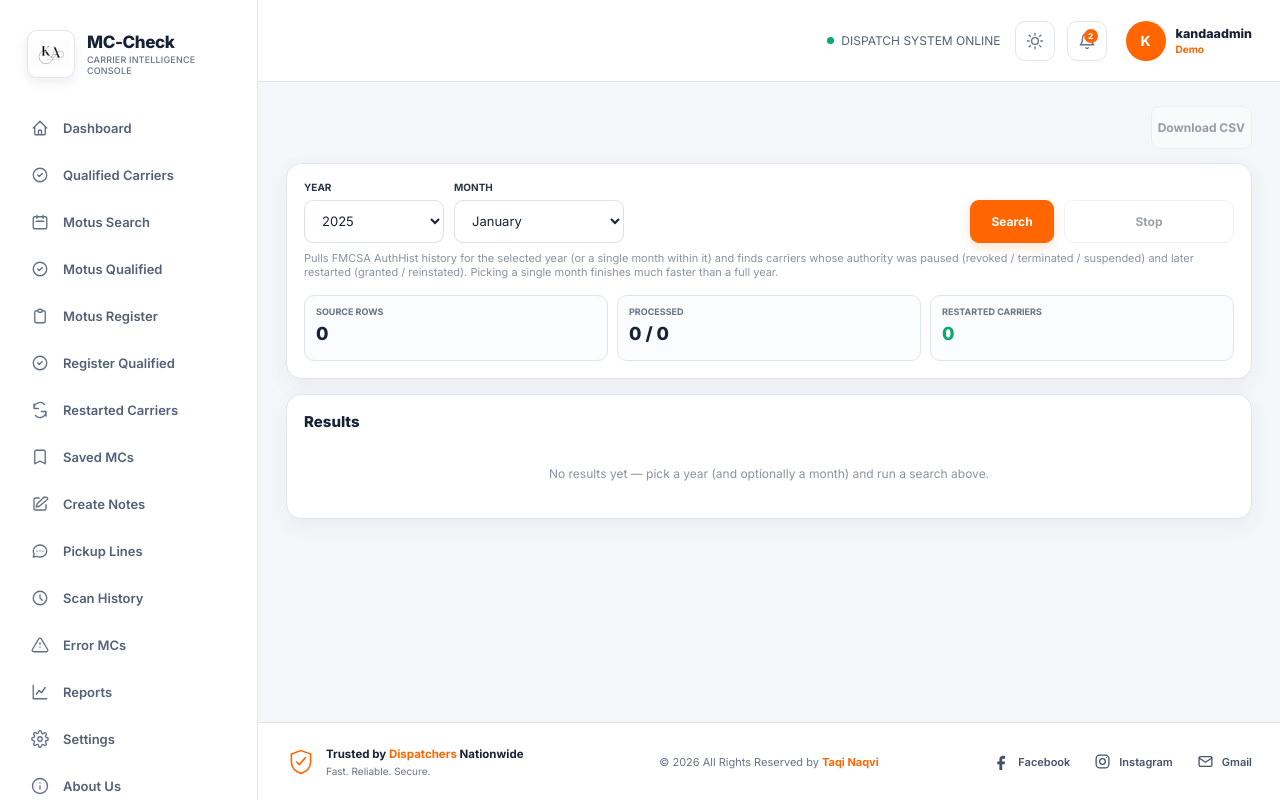
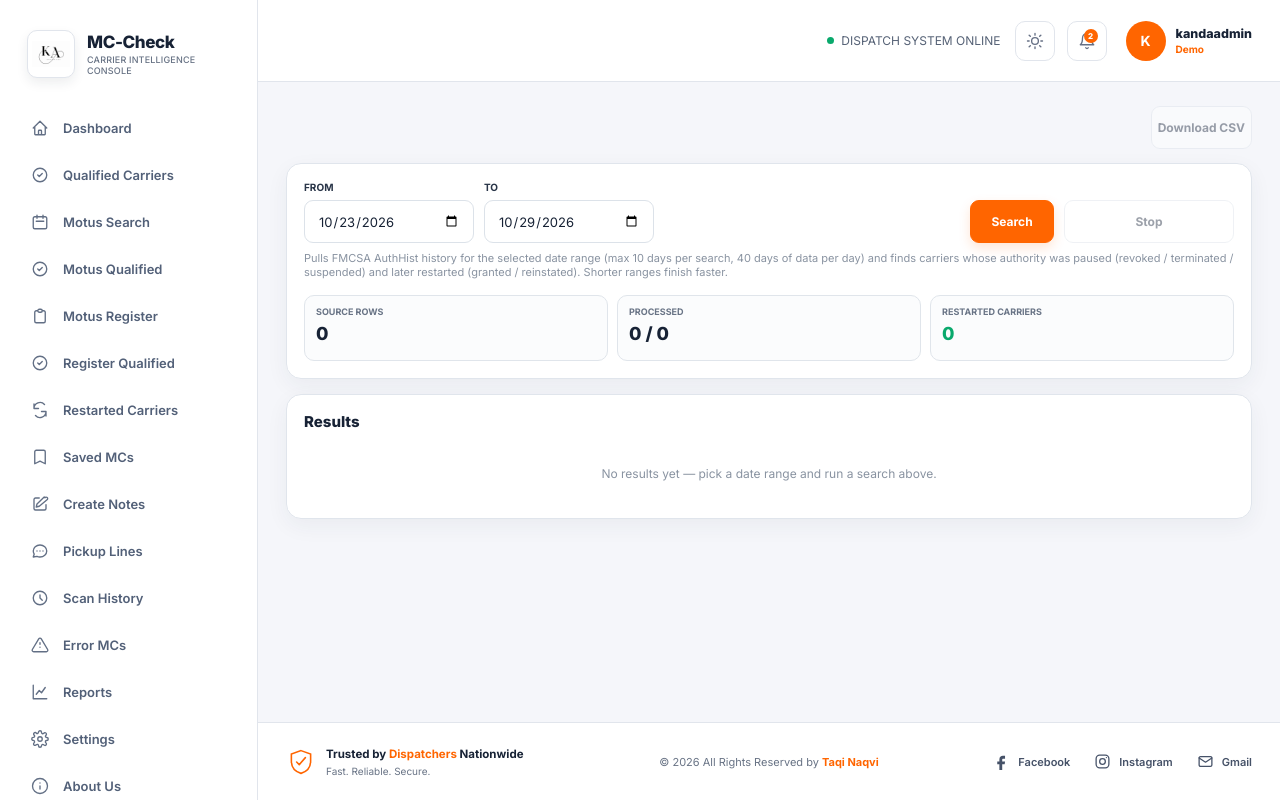
Before and after one commit to taqinaqvi072/mc-check, a Flask app: template templates/restarted_search.html in a window 1280 px wide. Run offline with Flask 3, Linux system fonts and the light colour scheme; the template is opened without the code that fills it, so the values that code supplies are empty; parts of the project's set-up code (start-up, migrations or seed data) failed here and were passed over; some libraries are stand-ins or nearby versions.

Commit message:
Update restarted_search.html

```diff
--- a/templates/restarted_search.html
+++ b/templates/restarted_search.html
@@ -9,7 +9,7 @@
 
 .scan-controls-restart {
   display: grid;
-  grid-template-columns: 140px 170px 1fr 84px 170px;
+  grid-template-columns: 170px 170px 1fr 84px 170px;
   align-items: end;
   gap: 10px;
 }
@@ -112,27 +112,13 @@ html[data-theme="dark"] .log-scroll td { color: #c7d0db; }
       <div class="scan-controls-restart">
 
         <div class="field">
-          <label>Year</label>
-          <select id="restartYear"></select>
+          <label>From</label>
+          <input type="date" id="restartFrom">
         </div>
 
         <div class="field">
-          <label>Month</label>
-          <select id="restartMonth">
-            <!-- <option value="">Full Year</option> -->
-            <option value="1">January</option>
-            <option value="2">February</option>
-            <option value="3">March</option>
-            <option value="4">April</option>
-            <option value="5">May</option>
-            <option value="6">June</option>
-            <option value="7">July</option>
-            <option value="8">August</option>
-            <option value="9">September</option>
-            <option value="10">October</option>
-            <option value="11">November</option>
-            <option value="12">December</option>
-          </select>
+          <label>To</label>
+          <input type="date" id="restartTo">
         </div>
 
         <div></div>
@@ -148,9 +134,9 @@ html[data-theme="dark"] .log-scroll td { color: #c7d0db; }
       </div>
 
       <div class="range-hint">
-        Pulls FMCSA AuthHist history for the selected year (or a single month within it) and finds
+        Pulls FMCSA AuthHist history for the selected date range (max 10 days per search, 40 days of data per day) and finds
         carriers whose authority was paused (revoked / terminated / suspended) and later restarted
-        (granted / reinstated). Picking a single month finishes much faster than a full year.
+        (granted / reinstated). Shorter ranges finish faster.
       </div>
 
       <div class="error-msg" id="restartErrorMsg"></div>
@@ -182,7 +168,7 @@ html[data-theme="dark"] .log-scroll td { color: #c7d0db; }
 
       <div class="log-scroll" id="restartResultsWrap">
         <div style="padding:20px; text-align:center; color:#8993a1; font-size:12px;">
-          No results yet — pick a year (and optionally a month) and run a search above.
+          No results yet — pick a date range and run a search above.
         </div>
       </div>
     </div>
@@ -195,28 +181,24 @@ html[data-theme="dark"] .log-scroll td { color: #c7d0db; }
 <script>
 let restartPolling = null;
 
-const MONTH_NAMES = [
-  '', 'January', 'February', 'March', 'April', 'May', 'June',
-  'July', 'August', 'September', 'October', 'November', 'December',
-];
+function restartIso(d) {
+  const p = n => String(n).padStart(2, '0');
+  return `${d.getFullYear()}-${p(d.getMonth() + 1)}-${p(d.getDate())}`;
+}
 
-function restartPopulateYears() {
-  const select = document.getElementById('restartYear');
-  const currentYear = new Date().getFullYear();
-  for (let y = currentYear; y >= 2015; y--) {
-    const opt = document.createElement('option');
-    opt.value = y;
-    opt.textContent = y;
-    select.appendChild(opt);
-  }
-  // Default to last year, since that's usually the fully-closed one.
-  select.value = currentYear - 1;
+function restartInitDates() {
+  const to = new Date();
+  const from = new Date();
+  from.setDate(to.getDate() - 6);
+  document.getElementById('restartFrom').value = restartIso(from);
+  document.getElementById('restartTo').value = restartIso(to);
+  document.getElementById('restartTo').max = restartIso(to);
 }
 
 function restartRenderResults(rows) {
   const wrap = document.getElementById('restartResultsWrap');
   if (!rows || !rows.length) {
-    wrap.innerHTML = '<div style="padding:20px; text-align:center; color:#8993a1; font-size:12px;">No results yet — pick a year (and optionally a month) and run a search above.</div>';
+    wrap.innerHTML = '<div style="padding:20px; text-align:center; color:#8993a1; font-size:12px;">No results yet — pick a date range and run a search above.</div>';
     return;
   }
   let html = `<table><thead><tr>
@@ -236,10 +218,7 @@ function restartRenderResults(rows) {
 }
 
 function restartPeriodLabel(data) {
-  if (data.month) {
-    return `${MONTH_NAMES[data.month]} ${data.year}`;
-  }
-  return String(data.year);
+  return `${data.from_date} → ${data.to_date}`;
 }
 
 function restartStageLabel(data) {
@@ -290,15 +269,15 @@ async function restartPoll() {
 }
 
 async function restartStart() {
-  const year = document.getElementById('restartYear').value;
-  const month = document.getElementById('restartMonth').value; // '' = full year
+  const from_date = document.getElementById('restartFrom').value;
+  const to_date = document.getElementById('restartTo').value;
   const errorEl = document.getElementById('restartErrorMsg');
   errorEl.style.display = 'none';
 
   const res = await fetch('/api/restarted/start', {
     method: 'POST',
     headers: { 'Content-Type': 'application/json' },
-    body: JSON.stringify({ year, month: month || null }),
+    body: JSON.stringify({ from_date, to_date }),
   });
   const data = await res.json();
 
@@ -322,7 +301,7 @@ function restartDownload() {
   window.location.href = '/api/restarted/download';
 }
 
-restartPopulateYears();
+restartInitDates();
 restartPoll();
 </script>
 {% endblock %}
```
